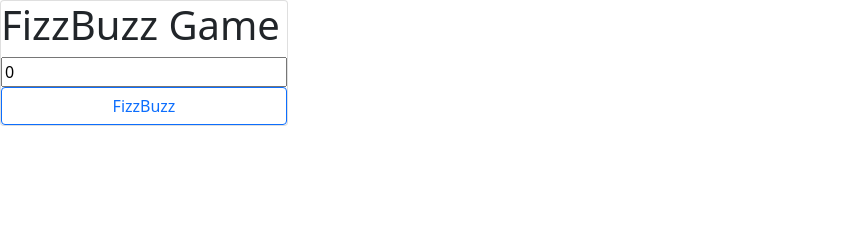
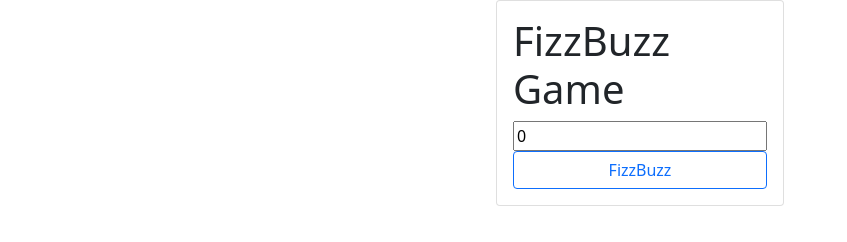
Before and after one commit to Caro-CF/FizzBuzzVue, a plain HTML site: page index.html in a window 1280 px wide. Shown: the whole page, without its empty margins (0-847 px from the left). Drawn offline with nearby package versions, Linux system fonts and the light colour scheme.

Commit message:
div center, add styles.css

```diff
--- a/index.html
+++ b/index.html
@@ -5,6 +5,7 @@
     <meta http-equiv="X-UA-Compatible" content="IE=edge" />
     <meta name="viewport" content="width=device-width, initial-scale=1.0" />
     <script src="https://unpkg.com/vue@3"></script>
+    <link id="styles" rel="stylesheet" href="styles.css">
     <link
       href="https://cdn.jsdelivr.net/npm/bootstrap@5.1.3/dist/css/bootstrap.min.css"
       rel="stylesheet"
@@ -14,14 +15,21 @@
     <title>FizzBuzz Vue</title>
   </head>
   <body>
-    <div id="app" class="card" style="width: 18rem">
-      <h1>FizzBuzz Game</h1>
+    <div id="container" class="d-flex align-items-center justify-content-center">
+      <div
+      id="app"
+      class="card p-3"
+      style="width: 18rem"
+    >
+      <h1 class="card-title">FizzBuzz Game</h1>
       <input v-model="i" type="text" placeholder="Entrer un chiffre" />
       <button @click="FizzBuzz(i)" class="btn btn-outline-primary">
         FizzBuzz
       </button>
       <span>{{ message }}</span>
     </div>
+    </div>
+
   </body>
   <script>
     Vue.createApp({
--- /dev/null
+++ b/styles.css
@@ -0,0 +1,6 @@
+body{
+    margin: 0;
+    padding: 0;
+    border:0;
+    list-style: 0;
+}
```
